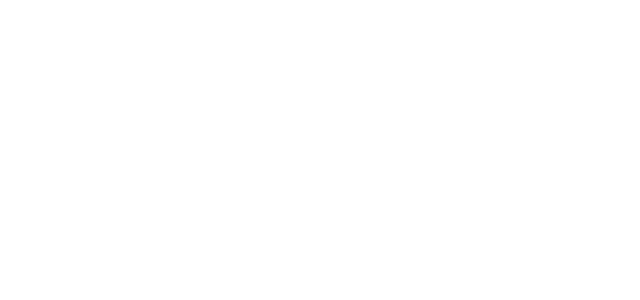
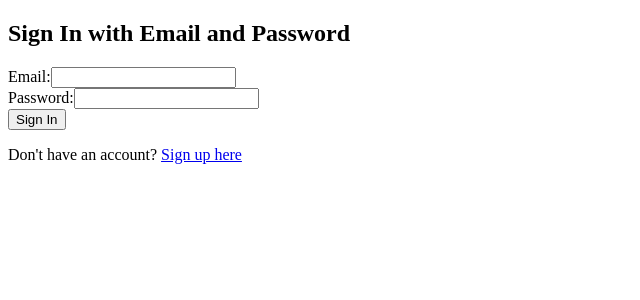
Before and after one commit to code-with-wondi/garment, a React (Vite) app: page /login in a window 1280 px wide. Before the commit this address had no page. Shown: the top 300 px of the page, without its empty margins (0-640 px from the left). Built offline with nearby package versions, Linux system fonts and the light colour scheme; no server answers.

Commit message:
backend done

```diff
--- a/package.json
+++ b/package.json
@@ -13,6 +13,7 @@
     "firebase": "^10.3.0",
     "react": "^18.2.0",
     "react-dom": "^18.2.0",
+    "react-firebase-hooks": "^5.1.1",
     "react-router-dom": "^6.15.0"
   },
   "devDependencies": {
--- a/src/App.jsx
+++ b/src/App.jsx
@@ -3,10 +3,12 @@
 import Input from './components/input'
 import Report from './components/report'
 import Home from './components/Home'
+import Login from './components/Login'
 import { BrowserRouter, Routes, Route  } from "react-router-dom"
 
+
 function App() {
-  const [count, setCount] = useState(0)
+
 
   return (
  <>
@@ -14,9 +16,10 @@
  <Routes>
   <Route path='sell' element={<Sell />} />
   <Route path='input' element={<Input />} />
-
+  <Route path="/login" element={<Login />} />
   <Route path='report' element={<Report />} />
   <Route path='/' element={<Home />}/>
+
  </Routes>
  </BrowserRouter>
  <h1></h1>
--- a/src/components/Login.jsx
+++ b/src/components/Login.jsx
@@ -0,0 +1,54 @@
+
+import { signInWithEmailAndPassword } from 'firebase/auth';
+import { auth } from '../firebase'; // Import your Firebase auth instance
+import React, { useState } from 'react';
+import { useAuthState } from 'react-firebase-hooks/auth';
+import { Link, Navigate } from 'react-router-dom';
+
+const Login = () => {
+    const [user] = useAuthState(auth);
+
+    const [email, setEmail] = useState('');
+    const [password, setPassword] = useState('');
+
+    const handleSignIn = async () => {
+      try {
+        await signInWithEmailAndPassword(auth, email, password);
+      } catch (error) {
+        console.error('Error signing in:', error.message);
+      }
+    };
+
+    // If the user is already authenticated, redirect them to the homepage
+    if (user) {
+      return <Navigate to="/" />;
+    }
+
+    return (
+      <div>
+        <h2>Sign In with Email and Password</h2>
+        <div>
+          <label>Email:</label>
+          <input
+            type="email"
+            value={email}
+            onChange={(e) => setEmail(e.target.value)}
+          />
+        </div>
+        <div>
+          <label>Password:</label>
+          <input
+            type="password"
+            value={password}
+            onChange={(e) => setPassword(e.target.value)}
+          />
+        </div>
+        <button onClick={handleSignIn}>Sign In</button>
+        <p>
+          Don't have an account? <Link to="/signup">Sign up here</Link>
+        </p>
+      </div>
+    );
+  };
+
+  export default Login;
```
Also changed, not shown: 1 other file (tests, documents, lock files or other folders).
